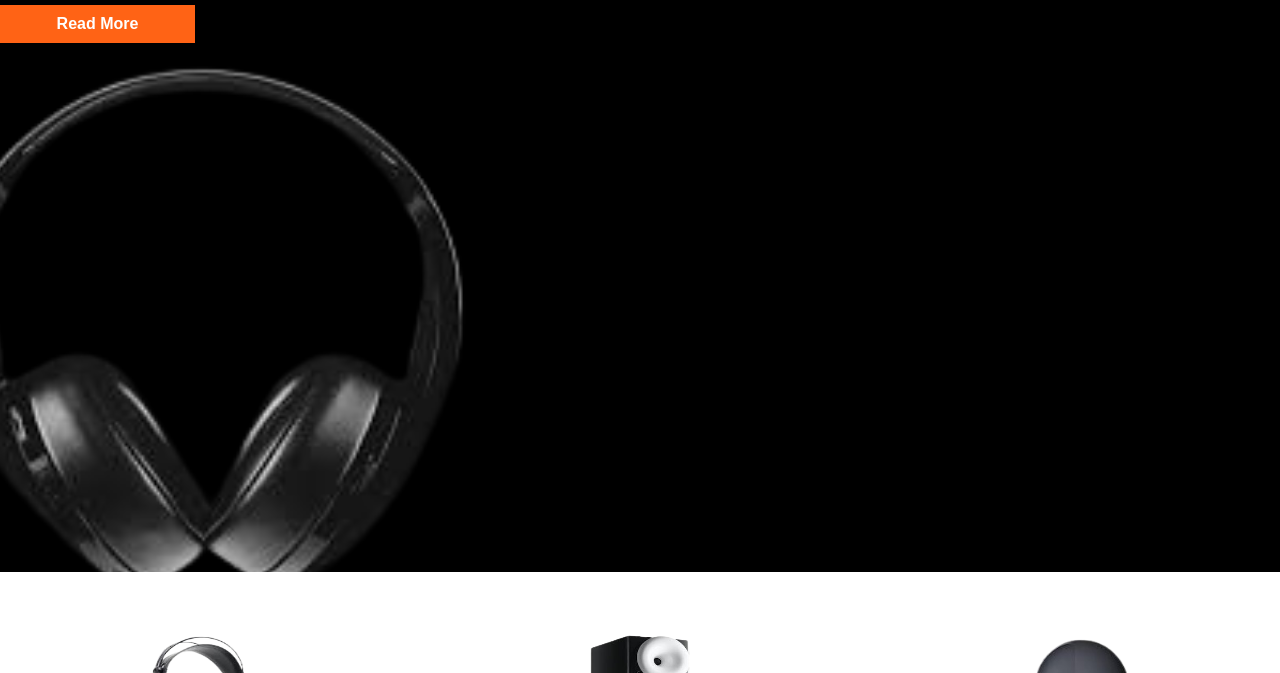
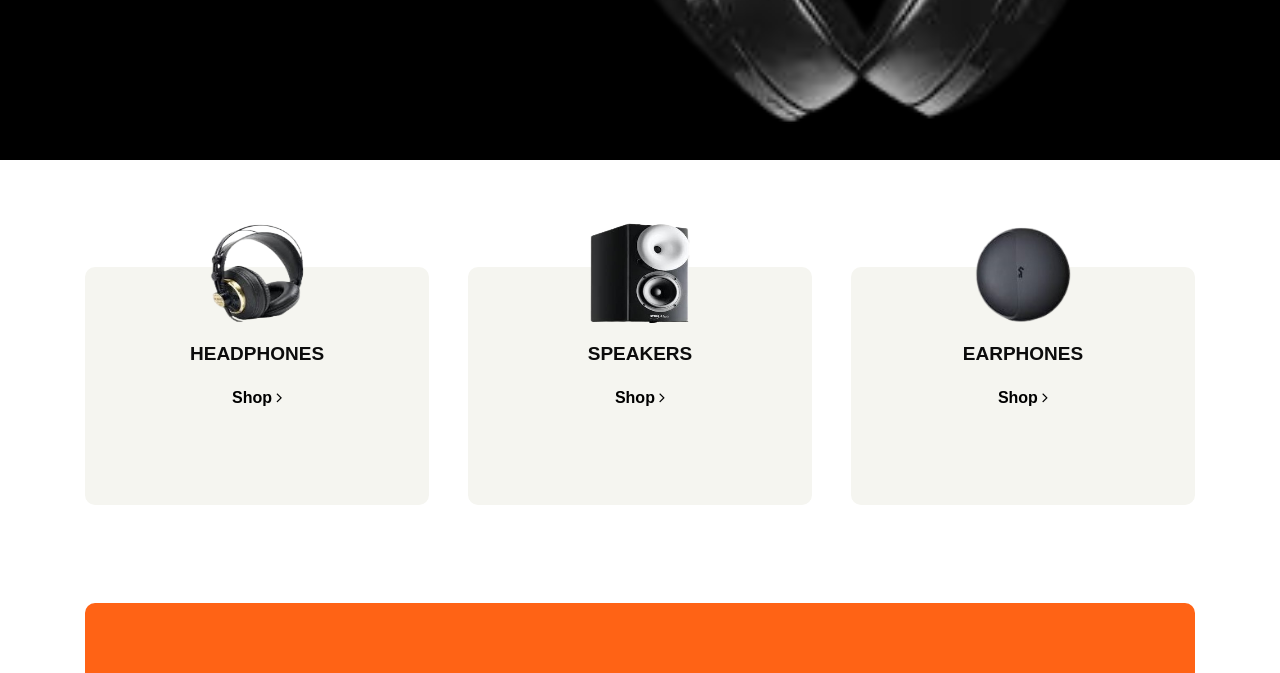
Before and after one commit to SILIDOD/SILIDOD.github.io, a plain HTML site: page index.html in a window 1280 px wide. Shown: the part 526-1199 px from the top of the page. Drawn offline with nearby package versions, Linux system fonts and the light colour scheme.

Commit message:
Fixed Git config issue

```diff
--- a/index.html
+++ b/index.html
@@ -4,7 +4,18 @@
     <meta charset="UTF-8">
     <meta name="viewport" content="width=device-width, initial-scale=1.0">
     <title>Document</title>
-
+    <link href="https://cdn.jsdelivr.net/npm/bootstrap@5.0.2/dist/css/bootstrap.min.css" rel="stylesheet" integrity="sha384-EVSTQN3/azprG1Anm3QDgpJLIm9Nao0Yz1ztcQTwFspd3yD65VohhpuuCOmLASjC" crossorigin="anonymous">
+    <link rel="stylesheet" href="bootstrap-5.1.3-dist/">
+   <link rel="stylesheet" href="bootstrap-5.1.3-dist/css/bootstrap.min.css">
+  <link rel="stylesheet" href="bootstrap-5.1.3-dist/css/bootstrap-grid.rtl.css">
+  <link rel="stylesheet" href="https://stackpath.bootstrapcdn.com/bootstrap/4.5.2/css/bootstrap.min.css">
+  <!-- Font Awesome CSS (for icons) -->
+  <link rel="stylesheet" href="https://cdnjs.cloudflare.com/ajax/libs/font-awesome/5.15.4/css/all.min.css">
+  <link rel="stylesheet" href="font-awesome(4.7.0)/css/font-awesome.min.css">
+  <link rel="stylesheet" href="font-awesome(4.7.0)/css/font-awesome.css">
+  <!-- Your custom CSS (optional) -->
+  <link rel="stylesheet" href="style.css">
+  <link rel="stylesheet" href="responsive.css">
   <!-- Your custom CSS (optional) -->
   <link rel="stylesheet" href="style.css">
   <link rel="stylesheet" href="responsive.css">
```
